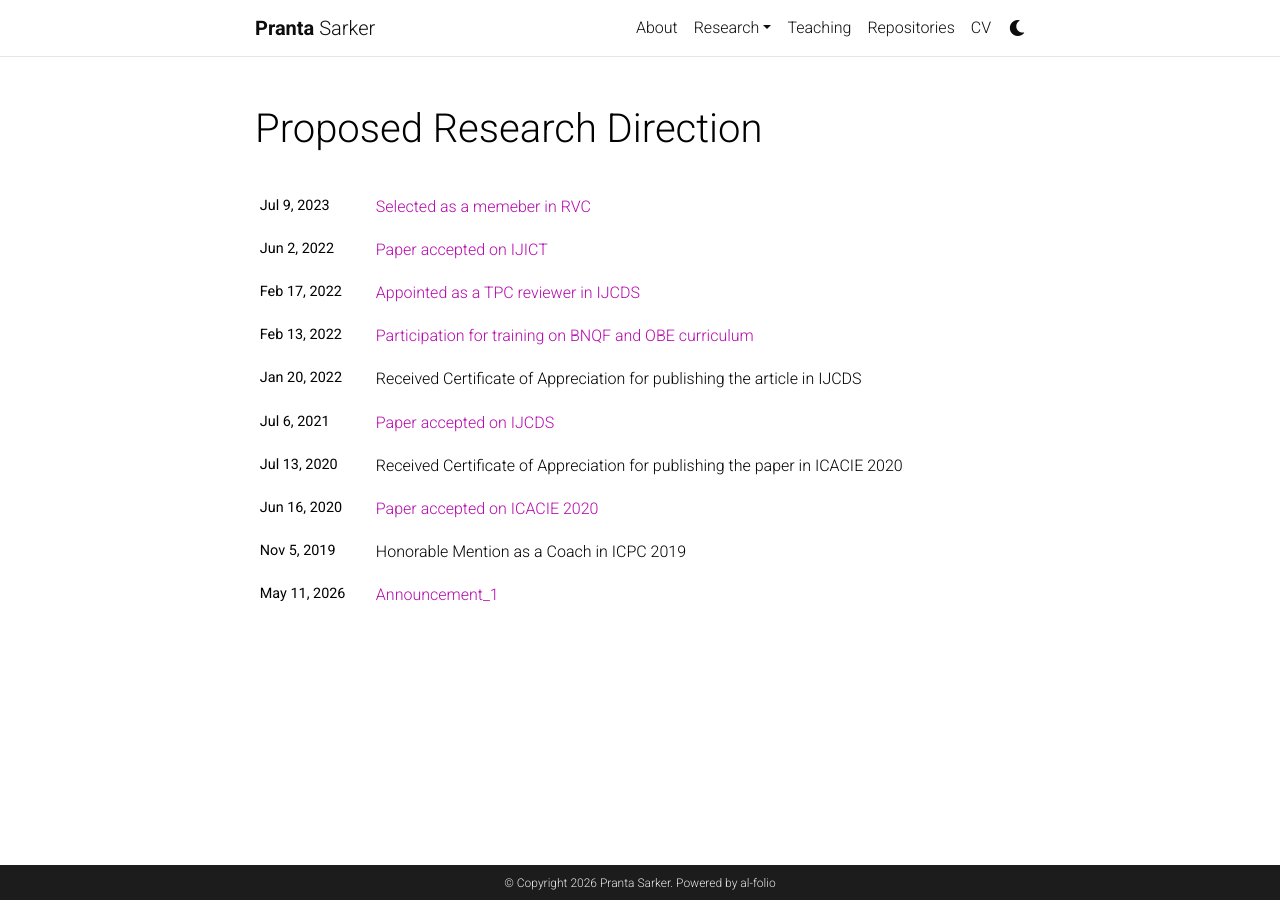
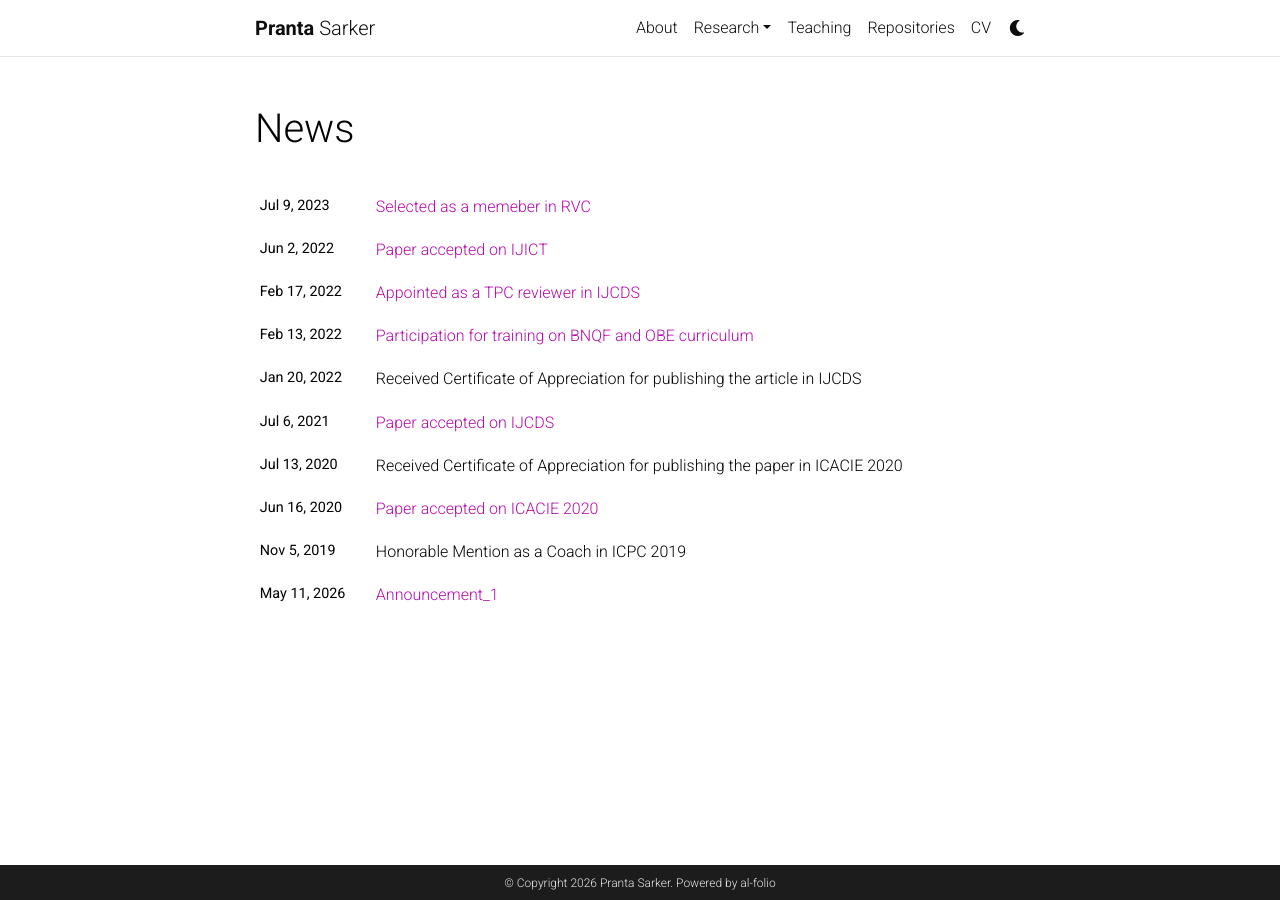
Before and after one commit to psarkerbd/psarkerbd.github.io, a Jekyll site: the page built from news.html, in a window 1280 px wide. Built offline with Jekyll 4.4.1, drawn with Linux system fonts in a browser that asks for light colours; comment, search, counter and statistics services are not loaded; a style sheet for code colours, icons or effects is not loaded.

Commit message:
Update news.html

```diff
--- a/news.html
+++ b/news.html
@@ -1,6 +1,6 @@
 ---
 layout: page
-title: Proposed Research Direction
+title: News
 permalink: /news/
 ---
 
```
